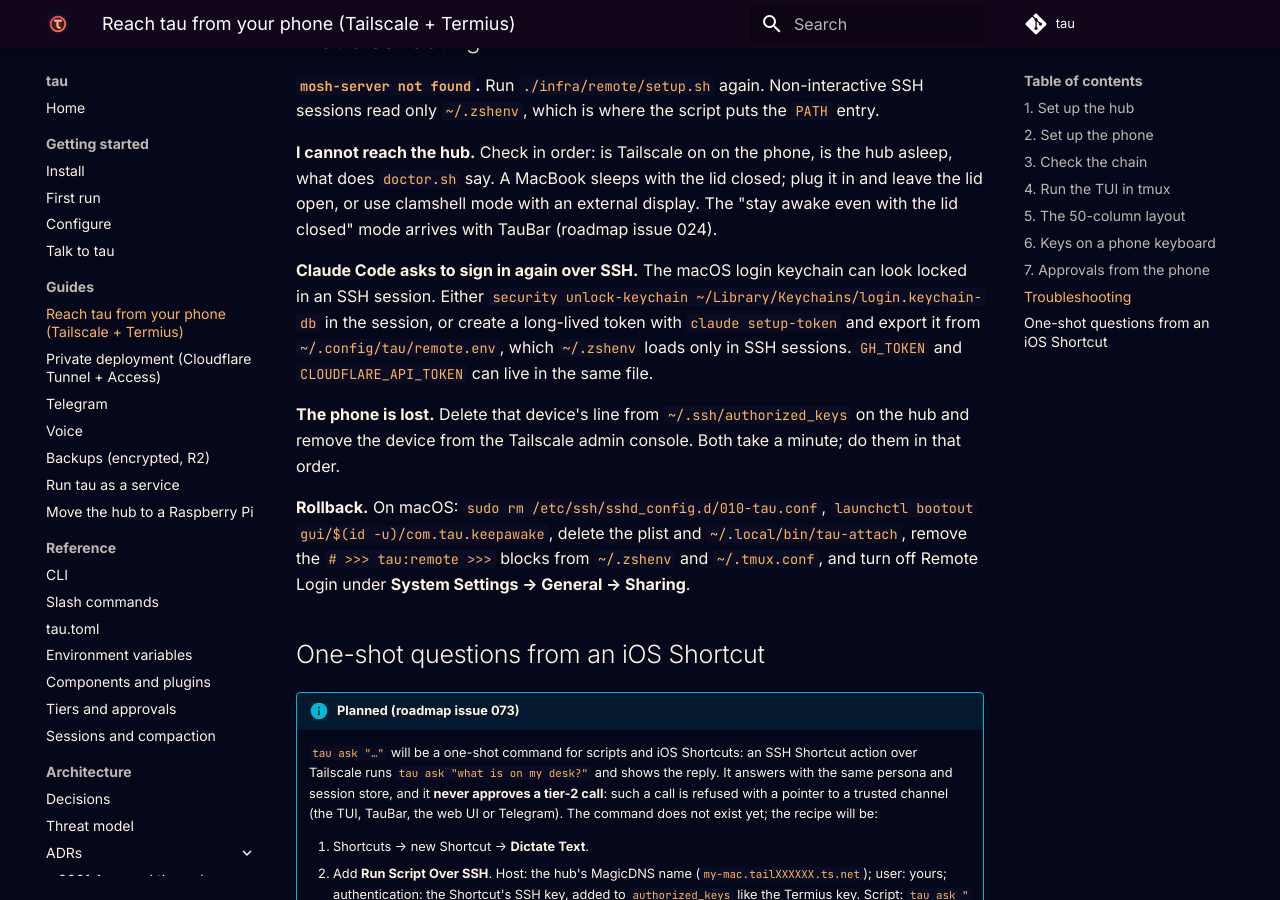
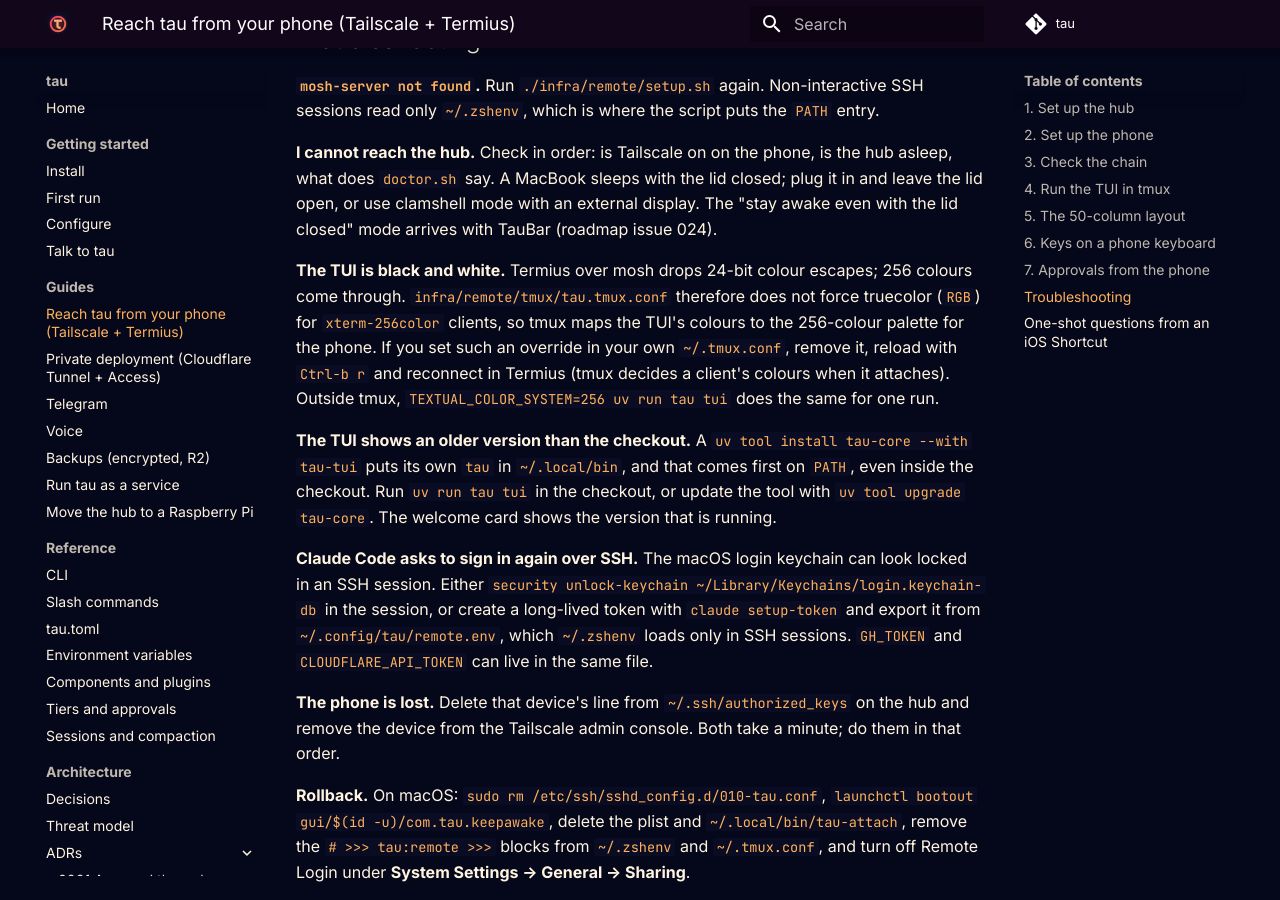
Before and after one commit to fport/tau, an MkDocs documentation site: the page built from docs/guides/phone-tailscale-termius.md, in a window 1280 px wide and 900 px high, scrolled down 4560 px. Built offline with MkDocs 1.6.1 and Material for MkDocs 9.7.7, drawn with Linux system fonts in a browser that asks for light colours; comment, search, counter and statistics services are not loaded.

Commit message:
fix(remote): stop forcing truecolor in tmux so the TUI keeps its colours over mosh
tau.tmux.conf set RGB for every xterm-256color client. Termius over mosh
drops 24-bit colour escapes, so the TUI came out black and white on the
phone while tmux's 256-colour status line stayed coloured. Without the
override tmux maps 24-bit colour to the 256-colour palette for such clients
and still passes truecolor to terminals it recognises. The phone guide gains
troubleshooting entries for this and for a stale uv tool install shadowing
the checkout on PATH; 061 records both findings.

Refs: 061

```diff
--- a/docs/guides/phone-tailscale-termius.md
+++ b/docs/guides/phone-tailscale-termius.md
@@ -165,6 +165,10 @@ Nothing else can approve. The tmux session is the trusted channel here: it runs
 
 **I cannot reach the hub.** Check in order: is Tailscale on on the phone, is the hub asleep, what does `doctor.sh` say. A MacBook sleeps with the lid closed; plug it in and leave the lid open, or use clamshell mode with an external display. The "stay awake even with the lid closed" mode arrives with TauBar (roadmap issue 024).
 
+**The TUI is black and white.** Termius over mosh drops 24-bit colour escapes; 256 colours come through. `infra/remote/tmux/tau.tmux.conf` therefore does not force truecolor (`RGB`) for `xterm-256color` clients, so tmux maps the TUI's colours to the 256-colour palette for the phone. If you set such an override in your own `~/.tmux.conf`, remove it, reload with `Ctrl-b r` and reconnect in Termius (tmux decides a client's colours when it attaches). Outside tmux, `TEXTUAL_COLOR_SYSTEM=256 uv run tau tui` does the same for one run.
+
+**The TUI shows an older version than the checkout.** A `uv tool install tau-core --with tau-tui` puts its own `tau` in `~/.local/bin`, and that comes first on `PATH`, even inside the checkout. Run `uv run tau tui` in the checkout, or update the tool with `uv tool upgrade tau-core`. The welcome card shows the version that is running.
+
 **Claude Code asks to sign in again over SSH.** The macOS login keychain can look locked in an SSH session. Either `security unlock-keychain ~/Library/Keychains/login.keychain-db` in the session, or create a long-lived token with `claude setup-token` and export it from `~/.config/tau/remote.env`, which `~/.zshenv` loads only in SSH sessions. `GH_TOKEN` and `CLOUDFLARE_API_TOKEN` can live in the same file.
 
 **The phone is lost.** Delete that device's line from `~/.ssh/authorized_keys` on the hub and remove the device from the Tailscale admin console. Both take a minute; do them in that order.
```
Also changed, not shown: roadmap/L1-agent/061-verify-tui-on-phone.md (+1 -0 lines), 1 other file.
